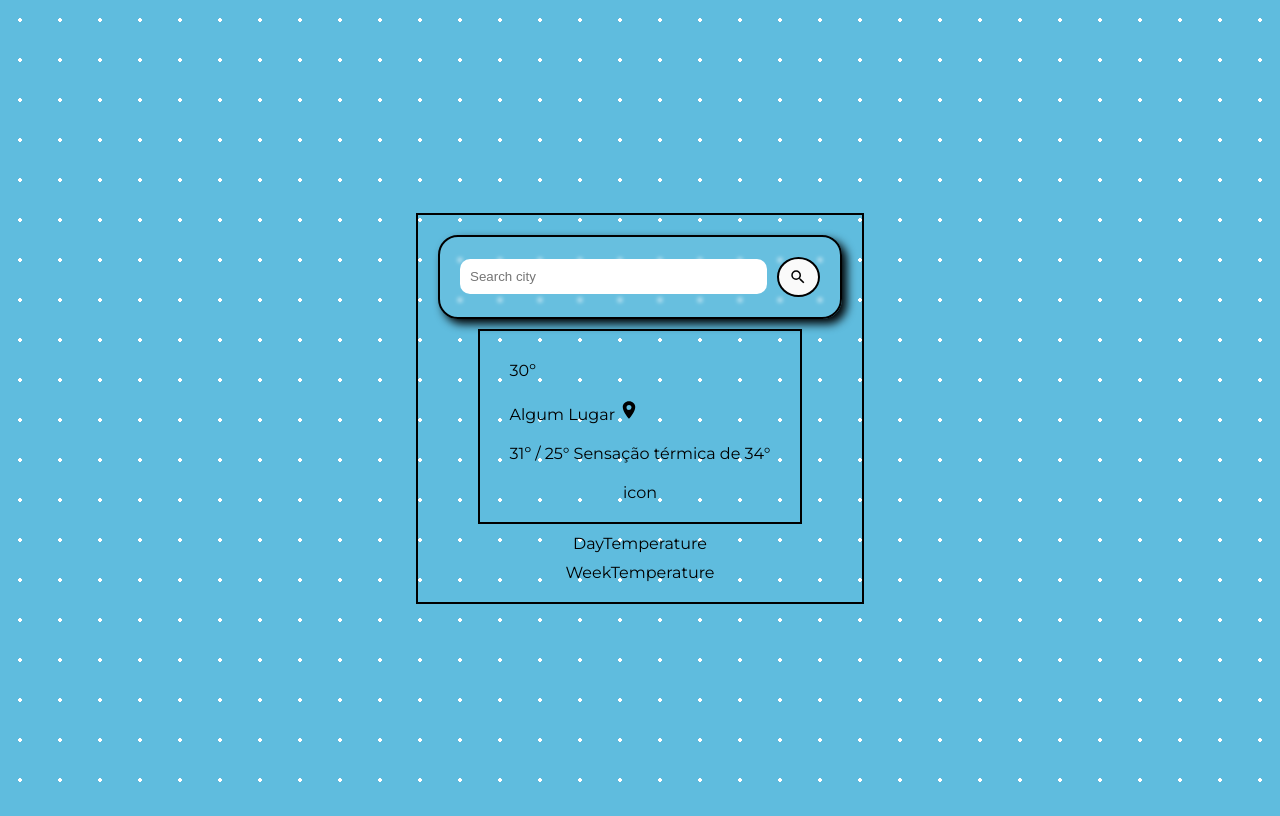
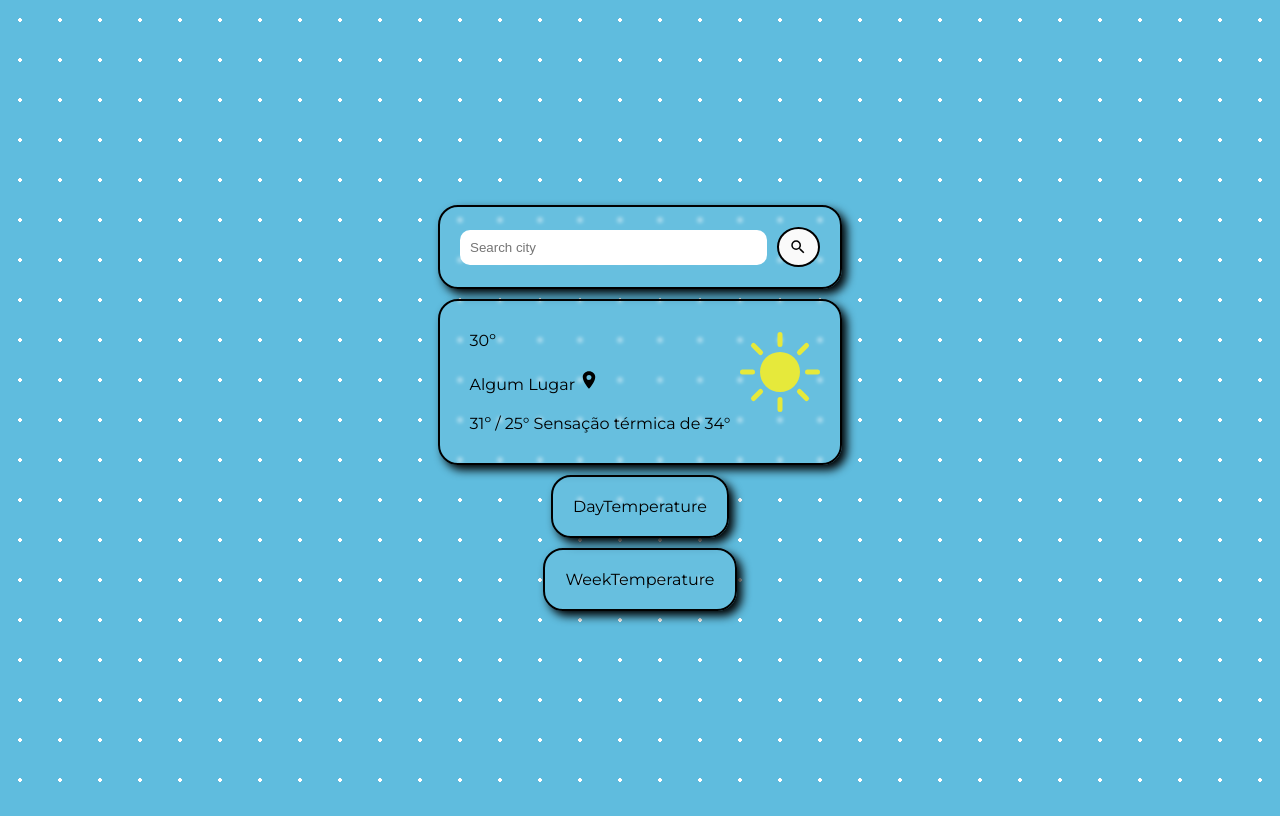
Before and after one commit to ThiagoMNZOliveira/Weather-app, a React (Vite) app: page / in a window 1280 px wide. Built offline with nearby package versions, Linux system fonts and the light colour scheme.

Commit message:
style components

```diff
--- a/src/components/DayTemperature/DayTemperature.css
+++ b/src/components/DayTemperature/DayTemperature.css
@@ -0,0 +1,12 @@
+.temperature-container {
+    display: flex;
+    justify-content: center;
+    align-items: center;
+    padding: 20px;
+    border: solid 2px #000;
+    border-radius: 20px;
+    background-color: rgba(255, 255, 255, 0.05);
+    box-shadow: 5px 5px 10px rgb(0, 0, 0);
+    backdrop-filter: blur(2px);
+    -webkit-backdrop-filter: blur(2px);
+}
--- a/src/components/DayTemperature/DayTemperature.jsx
+++ b/src/components/DayTemperature/DayTemperature.jsx
@@ -2,7 +2,7 @@ import './DayTemperature.css'
 
 const DayTemperature = () => {
   return (
-    <div>DayTemperature</div>
+    <div className='temperature-container'>DayTemperature</div>
   )
 }
 
--- a/src/components/Temperature/Temperature.css
+++ b/src/components/Temperature/Temperature.css
@@ -1,9 +1,14 @@
-.container {
+.temperature-container {
     display: flex;
     justify-content: center;
     align-items: center;
     padding: 20px;
     border: solid 2px #000;
+    border-radius: 20px;
+    background-color: rgba(255, 255, 255, 0.05);
+    box-shadow: 5px 5px 10px rgb(0, 0, 0);
+    backdrop-filter: blur(2px);
+    -webkit-backdrop-filter: blur(2px);
 }
 
 .info {
@@ -18,3 +23,8 @@
 .IoLocationSharp {
     font-size: 20px;
 }
+
+.icon {
+    color: #e6e93b;
+    font-size: 80px;
+}
--- a/src/components/Temperature/Temperature.jsx
+++ b/src/components/Temperature/Temperature.jsx
@@ -1,16 +1,17 @@
 import './Temperature.css'
 import { IoLocationSharp } from 'react-icons/io5'
+import { BsFillSunFill } from 'react-icons/bs'
 
 const Temperature = () => {
   return (
-    <div className='container'>
+    <div className='temperature-container'>
       <div className='info'>
         <span className='temperature'>30º</span>
         <span className='localization'>Algum Lugar <IoLocationSharp className='IoLocationSharp'></IoLocationSharp></span>
         <span className='feeling'>31º / 25° Sensação térmica de 34°</span>
       </div>
       <div className='icon'>
-        icon
+        <BsFillSunFill />
       </div>
     </div>
   )
--- a/src/components/WeekTemperature/WeekTemperature.css
+++ b/src/components/WeekTemperature/WeekTemperature.css
@@ -0,0 +1,12 @@
+.temperature-container {
+    display: flex;
+    justify-content: center;
+    align-items: center;
+    padding: 20px;
+    border: solid 2px #000;
+    border-radius: 20px;
+    background-color: rgba(255, 255, 255, 0.05);
+    box-shadow: 5px 5px 10px rgb(0, 0, 0);
+    backdrop-filter: blur(2px);
+    -webkit-backdrop-filter: blur(2px);
+}
--- a/src/components/WeekTemperature/WeekTemperature.jsx
+++ b/src/components/WeekTemperature/WeekTemperature.jsx
@@ -2,7 +2,7 @@ import './WeekTemperature.css'
 
 const WeekTemperature = () => {
   return (
-    <div>WeekTemperature</div>
+    <div className='temperature-container'>WeekTemperature</div>
   )
 }
 
```
